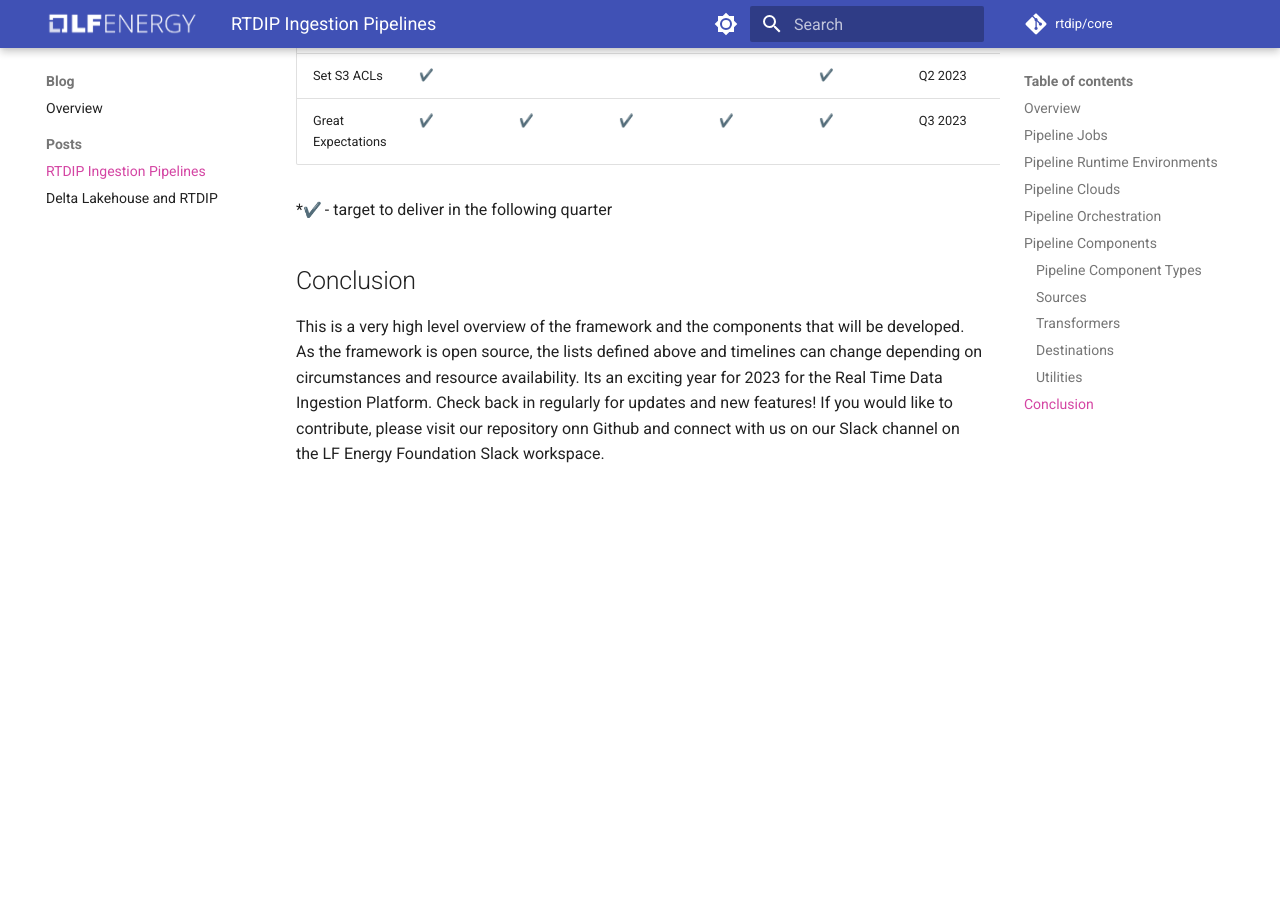
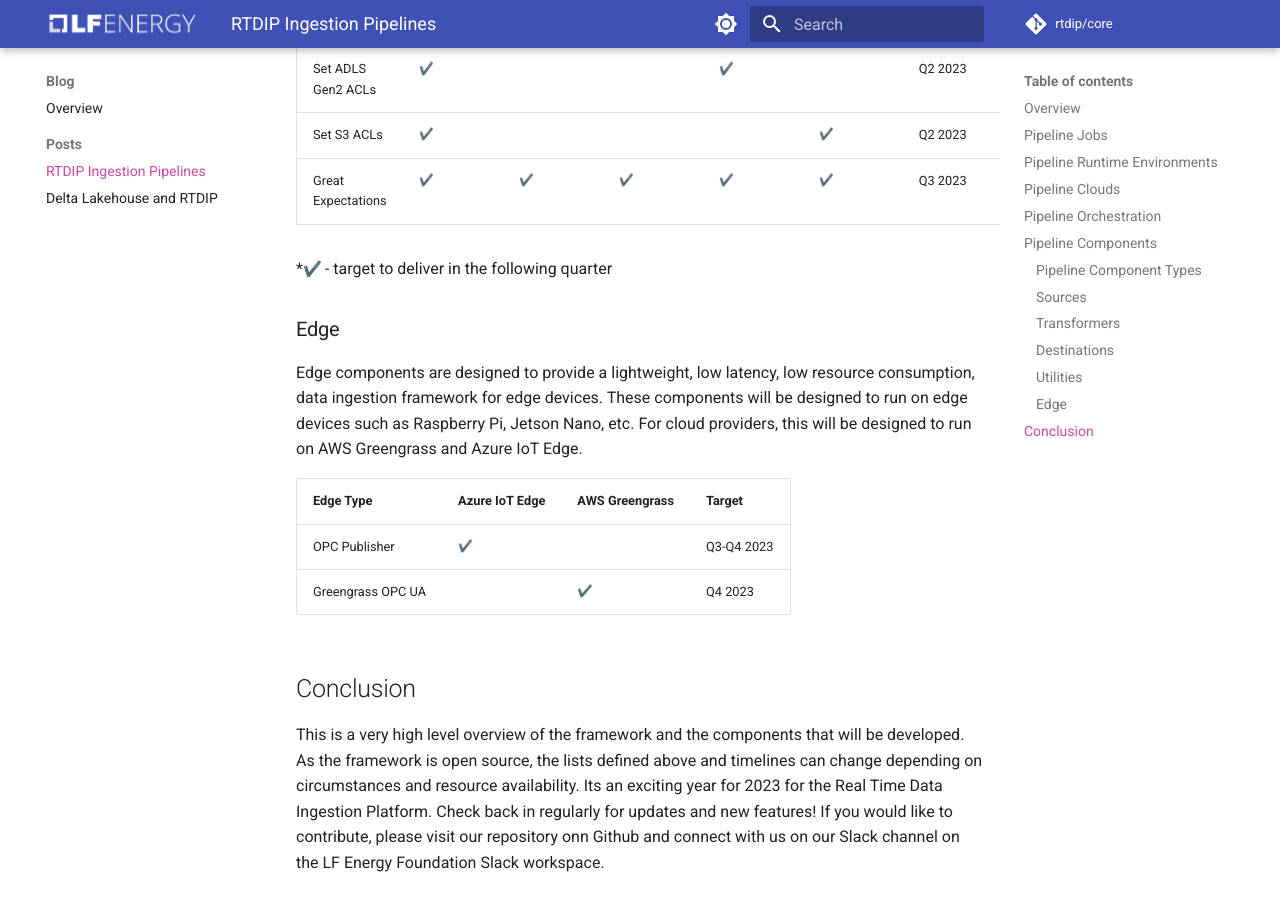
Before and after one commit to rtdip/core, an MkDocs documentation site: the page built from docs/blog/rtdip_ingestion_pipelines.md, in a window 1280 px wide and 900 px high, scrolled down 7305 px. Built offline with MkDocs 1.6.1 and Material for MkDocs 9.7.7, drawn with Linux system fonts in a browser that asks for light colours; emoji names are drawn with the system emoji font; comment, search, counter and statistics services are not loaded; before the commit the page ends 7796 px from its top, so only the background shows below that; some of the changed text lies outside the part shown.

Commit message:
Add edge components to blog
Signed-off-by: GBBBAS <42962356+GBBBAS@users.noreply.github.com>

```diff
--- a/docs/blog/rtdip_ingestion_pipelines.md
+++ b/docs/blog/rtdip_ingestion_pipelines.md
@@ -101,6 +101,7 @@
 - Transformers - perform transformations on data, including data cleansing, data enrichment, data aggregation, data masking, data encryption, data decryption, data validation, data conversion, data normalization, data de-normalization, data partitioning etc
 - Destinations - connectors to sink/destination systems
 - Utilities - components that perform utility functions such as logging, error handling, data object creation, authentication, maintenance etc
+- Edge - components that will perform edge functionality such as connectors to protocols like OPC
 
 ### Pipeline Component Types
 
@@ -182,6 +183,15 @@
 
 *:heavy_check_mark: - target to deliver in the following quarter
 
+### Edge
+
+Edge components are designed to provide a lightweight, low latency, low resource consumption, data ingestion framework for edge devices. These components will be designed to run on edge devices such as Raspberry Pi, Jetson Nano, etc. For cloud providers, this will be designed to run on AWS Greengrass and Azure IoT Edge.
+
+|Edge Type|Azure IoT Edge|AWS Greengrass|Target|
+|---------|--------------|--------------|------|
+| OPC Publisher|:heavy_check_mark:||Q3-Q4 2023|
+| Greengrass OPC UA||:heavy_check_mark:|Q4 2023|
+
 ## Conclusion
 
 This is a very high level overview of the framework and the components that will be developed. As the framework is open source, the lists defined above and timelines can change depending on circumstances and resource availability. Its an exciting year for 2023 for the Real Time Data Ingestion Platform. Check back in regularly for updates and new features! If you would like to contribute, please visit our repository onn Github and connect with us on our Slack channel on the LF Energy Foundation Slack workspace.
```
